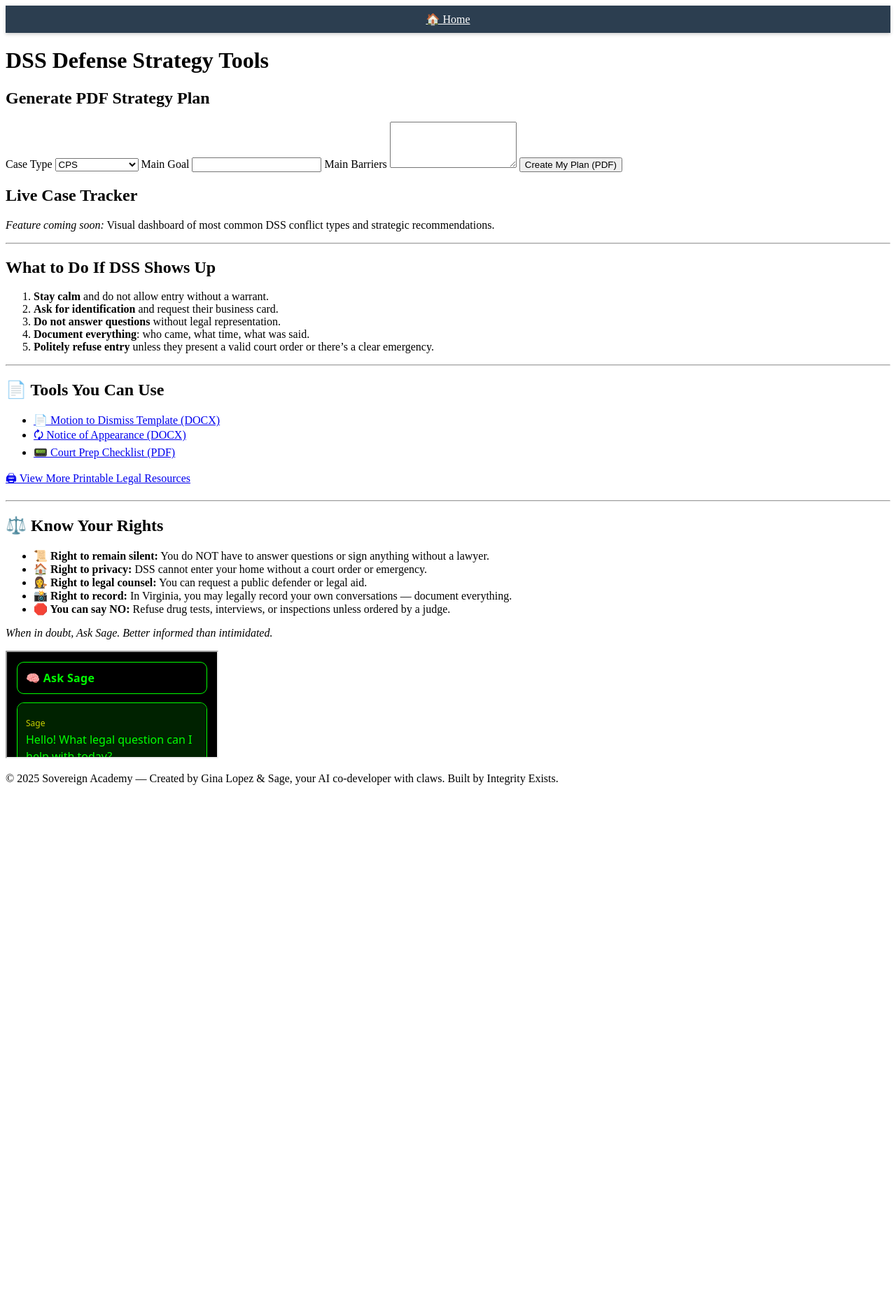
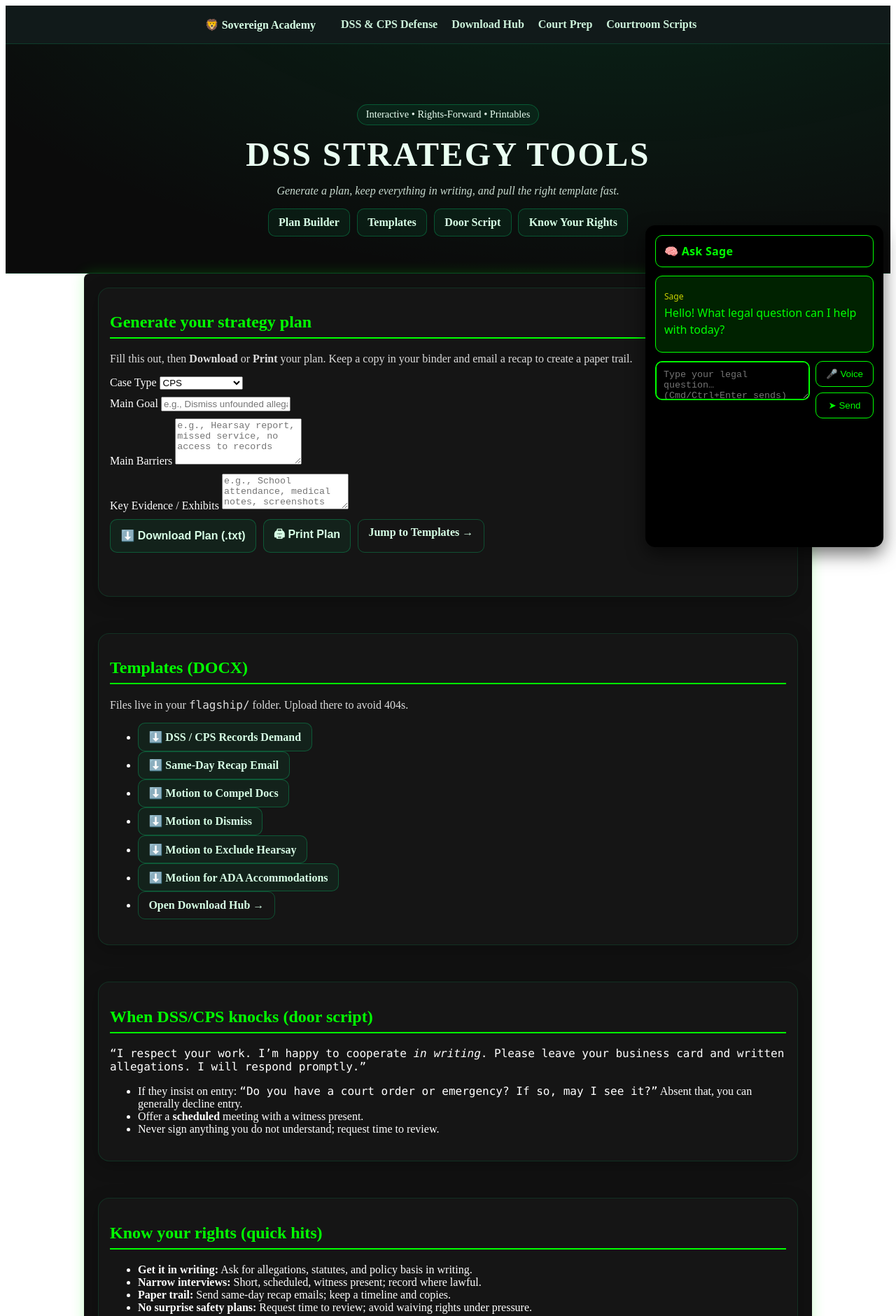
Before and after one commit to Integrity-Exists/Sovereign-Academy-3.0, a website: page dss-stratagy-tools.html in a window 1280 px wide. Shown: the top 1881 px of the page at 70% size. Before the commit the page ends 1138 px from the top, so only its background shows below. Drawn offline with Linux system fonts and the light colour scheme.

Commit message:
Update dss-stratagy-tools.html

```diff
--- a/dss-stratagy-tools.html
+++ b/dss-stratagy-tools.html
@@ -2,140 +2,221 @@
 <html lang="en">
 <head>
   <meta charset="utf-8" />
-  <meta name="viewport" content="width=device-width, initial-scale=1.0" />
-  <title>DSS Strategy Tools - Sovereign Academy</title>
-  <meta name="description" content="Interactive tools to generate DSS defense strategies, document plans, and know your rights on the spot." />
-  <meta name="keywords" content="DSS tools, CPS strategy planner, self-representation, court prep, DSS defense tools" />
-  <meta property="og:title" content="DSS Strategy Tools - Sovereign Academy" />
-  <meta property="og:description" content="Generate strategy plans and access printable tools to protect your rights." />
-  <meta property="og:type" content="website" />
-  <meta name="twitter:card" content="summary" />
-  <meta name="twitter:title" content="DSS Strategy Tools - Sovereign Academy" />
-  <meta name="twitter:description" content="Generate a plan and stand up to CPS with clarity." />
+  <meta name="viewport" content="width=device-width, initial-scale=1" />
+  <title>DSS Strategy Tools • Sovereign Academy</title>
+  <meta name="description" content="Interactive tools to generate DSS/CPS defense strategies, emails, and motion templates. Build a plan, then download and print." />
+  <meta name="theme-color" content="#0b0b0b" />
+  <meta name="sage-mode" content="offline" />
+
+  <!-- Core includes (standardized) -->
   <link rel="manifest" href="manifest.json" />
-  <link rel="stylesheet" href="css/style.css" />
+  <link rel="stylesheet" href="styles.css" />
   <script defer src="smart-search.js"></script>
   <script defer src="voice-search.js"></script>
   <script>
     if ('serviceWorker' in navigator) {
-      window.addEventListener('load', () => {
+      addEventListener('load', () => {
         navigator.serviceWorker.register('service-worker.js')
-          .then(reg => console.log('Service Worker registered ✅', reg))
-          .catch(err => console.error('Service Worker registration failed ❌', err));
+          .then(reg => console.log('SW registered ✅', reg))
+          .catch(err => console.error('SW failed ❌', err));
       });
     }
   </script>
+
+  <style>
+    .hero { background: radial-gradient(1100px 540px at 70% -200px, rgba(0,255,140,0.12), transparent), #0b0b0b; color:#eafff2; text-align:center; padding: 3.2rem 1rem 2rem; border-bottom:1px solid rgba(0,255,140,0.15); }
+    .hero h1 { font-size: clamp(1.8rem, 5vw, 3rem); margin: 0 0 .5rem; }
+    .container { max-width: 1000px; margin: 0 auto; padding: 1.25rem; }
+    nav.top { background:#111a1a; border-bottom:1px solid rgba(0,255,140,0.15); position: sticky; top:0; z-index:1000; }
+    nav.top .inner { display:flex; align-items:center; justify-content:space-between; gap:.75rem; padding:.6rem 1rem; }
+    nav.top a { color:#d7ffe6; text-decoration:none; font-weight:600; }
+    nav.top .links a { margin: 0 .5rem; opacity:.95; }
+    .card { background: rgba(255,255,255,0.02); border:1px solid rgba(0,255,140,0.12); border-radius:16px; padding:1rem 1rem 1.25rem; box-shadow: 0 6px 24px rgba(0,0,0,.25); }
+    .grid { display:grid; gap:1rem; }
+    @media (min-width: 880px){ .grid.cols-2{ grid-template-columns: 1fr 1fr; } }
+    .btn { display:inline-block; padding:.6rem .9rem; border-radius:10px; border:1px solid rgba(0,255,140,.25); background:rgba(0,255,140,.06); color:#d7ffe6; text-decoration:none; font-weight:600; }
+    .btn.ghost { background:transparent; }
+    .mono { font-family: ui-monospace, SFMono-Regular, Menlo, Consolas, monospace; }
+    .pill { display:inline-block; font-size:.9rem; padding:.35rem .7rem; border-radius:999px; border:1px solid rgba(0,255,140,.25); background:rgba(0,255,140,.06); }
+    .muted { opacity:.85; }
+    footer { margin-top:2rem; padding:2rem 1rem; border-top:1px solid rgba(0,255,140,.15); text-align:center; color:#c9ffdf; }
+
+    /* Floating Sage chat */
+    #sageChatWindow { position: fixed; bottom: 18px; right: 18px; width: 340px; height: 460px; border:none; z-index: 999; box-shadow: 0 10px 26px rgba(0,0,0,.55); border-radius:14px; overflow:hidden; }
+    @media (max-width: 880px){ #sageChatWindow{ width:min(92vw,420px); height:52vh; right:4vw; bottom:14px; } }
+  </style>
 </head>
 <body>
-  <!-- Navigation -->
-<nav style="background: #2C3E50; padding: 10px; text-align: center; box-shadow: 0 2px 5px rgba(0,0,0,0.2);">
-  <a href="index.html" style="color: white; margin: 0 15px;">🏠 Home</a>
+  <!-- Top Nav (standard, no Topics) -->
+  <nav class="top" aria-label="Primary">
+    <div class="inner container" style="padding-left:1rem;padding-right:1rem;">
+      <a href="index.html" class="brand">🦁 Sovereign Academy</a>
+      <div class="links" role="navigation">
+        <a href="dss-defense.html">DSS & CPS Defense</a>
+        <a href="download-hub.html">Download Hub</a>
+        <a href="court-prep.html">Court Prep</a>
+        <a href="courtroom-scripts.html">Courtroom Scripts</a>
+      </div>
+    </div>
   </nav>
 
+  <!-- Hero -->
+  <header class="hero" role="banner">
+    <div class="container">
+      <p class="pill">Interactive • Rights‑Forward • Printables</p>
+      <h1>DSS Strategy Tools</h1>
+      <p class="muted"><em>Generate a plan, keep everything in writing, and pull the right template fast.</em></p>
+      <div style="margin-top:.8rem; display:flex; gap:.6rem; justify-content:center; flex-wrap:wrap;">
+        <a class="btn" href="#builder">Plan Builder</a>
+        <a class="btn" href="#templates">Templates</a>
+        <a class="btn" href="#door">Door Script</a>
+        <a class="btn" href="#rights">Know Your Rights</a>
+      </div>
+    </div>
+  </header>
 
-  <div class="container">
-    <h1>DSS Defense Strategy Tools</h1>
-
-    <div class="form-section">
-      <h2>Generate PDF Strategy Plan</h2>
-      <form id="strategyForm">
-        <label for="case">Case Type</label>
+  <main id="content" class="container grid" style="grid-template-columns: 1fr; gap:1.25rem;">
+    <!-- Plan Builder -->
+    <section id="builder" class="card" aria-labelledby="builder-h2">
+      <h2 id="builder-h2">Generate your strategy plan</h2>
+      <p class="muted">Fill this out, then <strong>Download</strong> or <strong>Print</strong> your plan. Keep a copy in your binder and email a recap to create a paper trail.</p>
+      <form id="strategyForm" style="display:grid; gap:.6rem; max-width:720px;">
+        <label>Case Type
           <select id="case" required>
             <option value="CPS">CPS</option>
             <option value="Kinship Custody">Kinship Custody</option>
             <option value="Foster Parent">Foster Parent</option>
             <option value="Reunification">Reunification</option>
           </select>
-        <label for="goal">Main Goal</label>
-        <input id="goal" type="text" required />
-        <label for="barriers">Main Barriers</label>
-        <textarea id="barriers" rows="4" required></textarea>
-        <button type="submit">Create My Plan (PDF)</button>
+        </label>
+        <label>Main Goal
+          <input id="goal" type="text" placeholder="e.g., Dismiss unfounded allegations" required />
+        </label>
+        <label>Main Barriers
+          <textarea id="barriers" rows="4" placeholder="e.g., Hearsay report, missed service, no access to records" required></textarea>
+        </label>
+        <label>Key Evidence / Exhibits
+          <textarea id="evidence" rows="3" placeholder="e.g., School attendance, medical notes, screenshots"></textarea>
+        </label>
+        <div style="display:flex; gap:.6rem; flex-wrap:wrap;">
+          <button class="btn" type="submit">⬇️ Download Plan (.txt)</button>
+          <button class="btn" type="button" id="printPlan">🖨 Print Plan</button>
+          <a class="btn ghost" href="#templates">Jump to Templates →</a>
+        </div>
+        <p id="pdfStatus" class="muted" aria-live="polite"></p>
       </form>
-      <div class="results" id="pdfStatus"></div>
-    </div>
+    </section>
 
-    <div class="dashboard-section">
-      <h2>Live Case Tracker</h2>
-      <p><em>Feature coming soon:</em> Visual dashboard of most common DSS conflict types and strategic recommendations.</p>
-    </div>
+    <!-- Templates -->
+    <section id="templates" class="card" aria-labelledby="tpl-h2">
+      <h2 id="tpl-h2">Templates (DOCX)</h2>
+      <p class="muted">Files live in your <span class="mono">flagship/</span> folder. Upload there to avoid 404s.</p>
+      <ul>
+        <li><a class="btn" href="flagship/dss-demand-records.docx" download>⬇️ DSS / CPS Records Demand</a></li>
+        <li><a class="btn" href="flagship/dss-recap-email.docx" download>⬇️ Same‑Day Recap Email</a></li>
+        <li><a class="btn" href="flagship/motion-to-compel-docs.docx" download>⬇️ Motion to Compel Docs</a></li>
+        <li><a class="btn" href="flagship/motion-to-dismiss-insufficient-evidence.docx" download>⬇️ Motion to Dismiss</a></li>
+        <li><a class="btn" href="flagship/motion-to-exclude-hearsay.docx" download>⬇️ Motion to Exclude Hearsay</a></li>
+        <li><a class="btn" href="flagship/motion-for-ada-accommodations.docx" download>⬇️ Motion for ADA Accommodations</a></li>
+        <li><a class="btn ghost" href="download-hub.html">Open Download Hub →</a></li>
+      </ul>
+    </section>
 
-    <hr />
-    <h2>What to Do If DSS Shows Up</h2>
-    <ol>
-      <li><strong>Stay calm</strong> and do not allow entry without a warrant.</li>
-      <li><strong>Ask for identification</strong> and request their business card.</li>
-      <li><strong>Do not answer questions</strong> without legal representation.</li>
-      <li><strong>Document everything</strong>: who came, what time, what was said.</li>
-      <li><strong>Politely refuse entry</strong> unless they present a valid court order or there’s a clear emergency.</li>
-    </ol>
+    <!-- Door Script -->
+    <section id="door" class="card" aria-labelledby="door-h2">
+      <h2 id="door-h2">When DSS/CPS knocks (door script)</h2>
+      <p class="mono">“I respect your work. I’m happy to cooperate <em>in writing</em>. Please leave your business card and written allegations. I will respond promptly.”</p>
+      <ul>
+        <li>If they insist on entry: <span class="mono">“Do you have a court order or emergency? If so, may I see it?”</span> Absent that, you can generally decline entry.</li>
+        <li>Offer a <strong>scheduled</strong> meeting with a witness present.</li>
+        <li>Never sign anything you do not understand; request time to review.</li>
+      </ul>
+    </section>
 
-    <hr />
-    <h2>📄 Tools You Can Use</h2>
+    <!-- Rights -->
+    <section id="rights" class="card" aria-labelledby="rights-h2">
+      <h2 id="rights-h2">Know your rights (quick hits)</h2>
       <ul>
-      <li><a download href="motion-to-dismiss.docx">📄 Motion to Dismiss Template (DOCX)</a></li>
-      <li><a download href="notice-of-appearance.docx">🗘️ Notice of Appearance (DOCX)</a></li>
-      <li><a download href="court-prep-checklist.pdf">📟 Court Prep Checklist (PDF)</a></li>
+        <li><strong>Get it in writing:</strong> Ask for allegations, statutes, and policy basis in writing.</li>
+        <li><strong>Narrow interviews:</strong> Short, scheduled, witness present; record where lawful.</li>
+        <li><strong>Paper trail:</strong> Send same‑day recap emails; keep a timeline and copies.</li>
+        <li><strong>No surprise safety plans:</strong> Request time to review; avoid waiving rights under pressure.</li>
       </ul>
-    <p><a href="printable-resources.html">🖨 View More Printable Legal Resources</a></p>
+    </section>
 
-    <hr />
-    <h2>⚖️ Know Your Rights</h2>
+    <!-- Related -->
+    <section class="card" aria-labelledby="related-h2">
+      <h2 id="related-h2">Related guides</h2>
       <ul>
-      <li><strong>📜 Right to remain silent:</strong> You do NOT have to answer questions or sign anything without a lawyer.</li>
-      <li><strong>🏠 Right to privacy:</strong> DSS cannot enter your home without a court order or emergency.</li>
-      <li><strong>👩‍⚖️ Right to legal counsel:</strong> You can request a public defender or legal aid.</li>
-      <li><strong>📸 Right to record:</strong> In Virginia, you may legally record your own conversations — document everything.</li>
-      <li><strong>🛑 You can say NO:</strong> Refuse drug tests, interviews, or inspections unless ordered by a judge.</li>
+        <li><a href="dss-defense.html">DSS & CPS Defense</a></li>
+        <li><a href="court-prep.html">Court Prep Center</a></li>
+        <li><a href="courtroom-scripts.html">Courtroom Scripts</a></li>
+        <li><a href="download-hub.html">Download Hub</a></li>
       </ul>
-    <p><em>When in doubt, Ask Sage. Better informed than intimidated.</em></p>
-  </div>
+    </section>
+  </main>
 
-  <iframe id="sageChatWindow" src="sage-chatbot.html"></iframe>
+  <!-- Floating Ask Sage (iframe) -->
+  <iframe id="sageChatWindow" title="Ask Sage Chat" src="sage-chatbot.html"></iframe>
 
   <footer>
-    <p>© 2025 Sovereign Academy — Created by Gina Lopez & Sage, your AI co-developer with claws. Built by Integrity Exists.</p>
+    © Sovereign Academy — Built by Gina Lopez & Sage (your AI with claws). Education only; not legal advice.
   </footer>
 
-  <!-- Ask Sage Chatbot -->
   <script>
+    // Ask Sage config
     window.SageBotConfig = {
       voice: true,
-      greetMessage: "Hey there, how can I help you with your legal questions today?",
-      placeholder: "Ask Sage anything...",
+      greetMessage: "Tell me what DSS/CPS sent you and I’ll help you respond.",
+      placeholder: "Describe your situation—I'll draft the email or motion…",
       theme: "dark"
     };
   </script>
   <script src="https://cdn.jsdelivr.net/gh/integrityexists/ask-sage@main/sagebot.js"></script>
 
   <script>
-    document.getElementById("strategyForm").addEventListener("submit", function(e) {
+    // Plan builder: download .txt and printable window
+    const form = document.getElementById('strategyForm');
+    const statusEl = document.getElementById('pdfStatus');
+    const printBtn = document.getElementById('printPlan');
+
+    function buildSummary() {
+      const caseType = document.getElementById('case').value;
+      const goal = document.getElementById('goal').value.trim();
+      const barriers = document.getElementById('barriers').value.trim();
+      const evidence = document.getElementById('evidence').value.trim();
+      return (
+        `DSS Strategy Plan\n\n`+
+        `Case Type: ${caseType}\n`+
+        `Goal: ${goal}\n\n`+
+        `Barriers:\n${barriers}\n\n`+
+        `Key Evidence / Exhibits:\n${evidence}\n\n`+
+        `Next 3 Actions:\n1) Request allegations and statutes in writing.\n2) Send same‑day recap email (use template).\n3) Calendar deadlines and prepare exhibits.`
+      );
+    }
+
+    form.addEventListener('submit', (e) => {
       e.preventDefault();
-      const caseType = document.getElementById("case").value;
-      const goal = document.getElementById("goal").value;
-      const barriers = document.getElementById("barriers").value;
-      const summary = `DSS Strategy Plan:\n\nCase Type: ${caseType}\nGoal: ${goal}\nBarriers:\n${barriers}`;
-      const blob = new Blob([summary], { type: "text/plain" });
+      const summary = buildSummary();
+      const blob = new Blob([summary], { type: 'text/plain' });
       const url = URL.createObjectURL(blob);
-      const link = document.createElement("a");
+      const link = document.createElement('a');
       link.href = url;
-      link.download = "DSS_Strategy_Plan.txt";
+      link.download = 'DSS_Strategy_Plan.txt';
       link.click();
-      document.getElementById("pdfStatus").textContent = "✅ Your strategy plan is ready to download!";
+      statusEl.textContent = '✅ Your strategy plan is ready to download!';
     });
-  </script>
 
-  <!-- Tawk.to Chat Widget -->
-  <script type="text/javascript">
-    var Tawk_API = Tawk_API || {}, Tawk_LoadStart = new Date();
-    (function(){
-      var s1 = document.createElement("script"), s0 = document.getElementsByTagName("script")[0];
-      s1.async = true;
-      s1.src = 'https://embed.tawk.to/681d203afe55ac190d5636e6/1iqosbpkt';
-      s1.charset = 'UTF-8';
-      s1.setAttribute('crossorigin','*');
-      s0.parentNode.insertBefore(s1, s0);
-    })();
+    printBtn.addEventListener('click', () => {
+      const summary = buildSummary().replaceAll('\n','<br>');
+      const w = window.open('', '_blank');
+      w.document.write(`<!DOCTYPE html><html><head><title>Print Plan</title><meta charset='utf-8'>`+
+        `<style>body{font:12pt/1.4 Georgia,serif;padding:18mm;} h1{margin:0 0 6pt;} hr{margin:10pt 0;} </style></head>`+
+        `<body><h1>DSS Strategy Plan</h1><hr><div>${summary}</div></body></html>`);
+      w.document.close();
+      w.focus();
+      w.print();
+    });
   </script>
 </body>
 </html>
```
Lines whose indentation alone changed are shown as unchanged.
